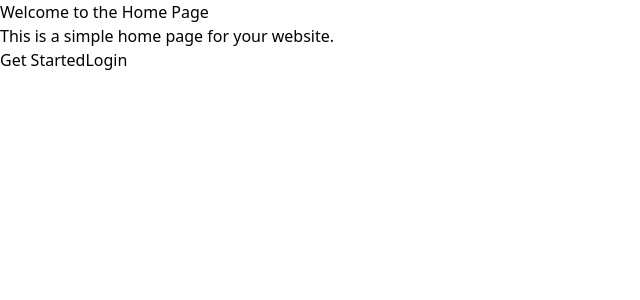
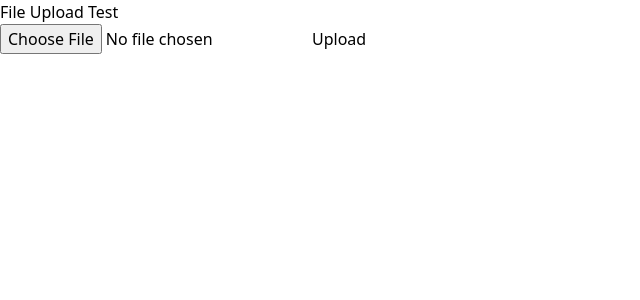
Before and after one commit to damindisamaranayaka/cbc-frontend, a React (Vite) app: page /testing in a window 1280 px wide. Shown: the top 300 px of the page, without its empty margins (0-640 px from the left). Built offline with nearby package versions, Linux system fonts and the light colour scheme.

Commit message:
add file upload test component and Supabase dependency

```diff
--- a/package.json
+++ b/package.json
@@ -10,6 +10,7 @@
     "preview": "vite preview"
   },
   "dependencies": {
+    "@supabase/supabase-js": "github:supabase/supabase-js",
     "axios": "^1.7.9",
     "react": "^19.0.0",
     "react-dom": "^19.0.0",
--- a/src/App.jsx
+++ b/src/App.jsx
@@ -6,6 +6,7 @@ import HomePage from './pages/homePage.jsx'
 import SignupPage from './pages/signInPage.jsx'
 import AdminHomePage from './pages/adminHomePage.jsx'
 import UserData from './pages/UserData.jsx'
+import FileUploadTest from './pages/text.jsx'
 import { BrowserRouter, Routes, Route } from "react-router-dom";
 import { Toaster } from 'react-hot-toast';
 
@@ -22,6 +23,7 @@ function App() {
   <Route path="/user" element= {<UserData/>}/>
   <Route path= "/signup" element= {<SignupPage/>}/>
   <Route path="/admin/*" element= {<AdminHomePage/>}/>
+  <Route path="/testing" element={<FileUploadTest/>}/>
   <Route path= "/*" element={<HomePage/>}/>
   </Routes>
   </BrowserRouter>
--- /dev/null
+++ b/src/pages/text.jsx
@@ -0,0 +1,9 @@
+export default function FileUploadTest(){
+    return(
+        <div>
+            <h1>File Upload Test</h1>
+            <input type="file"/>
+            <button>Upload</button>
+        </div>
+    )
+}
```
Also changed, not shown: supabase.txt, 1 other file (tests, documents, lock files or other folders).
